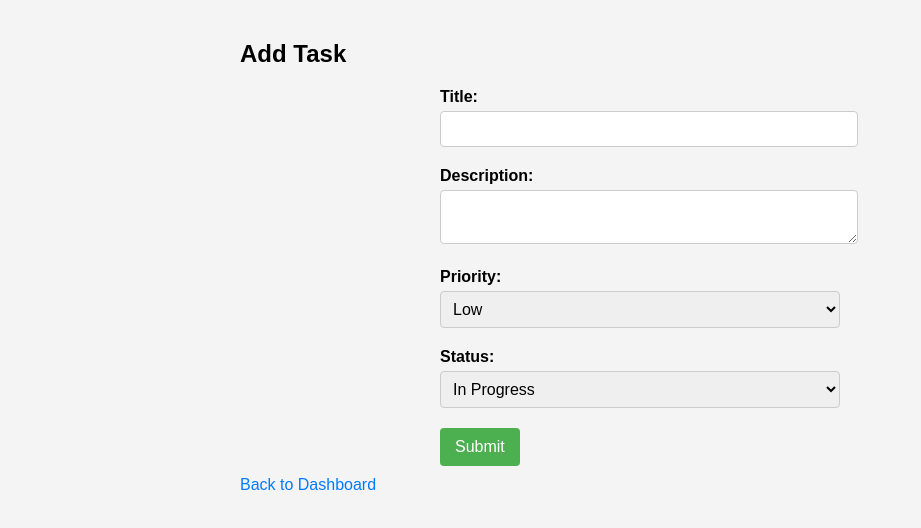
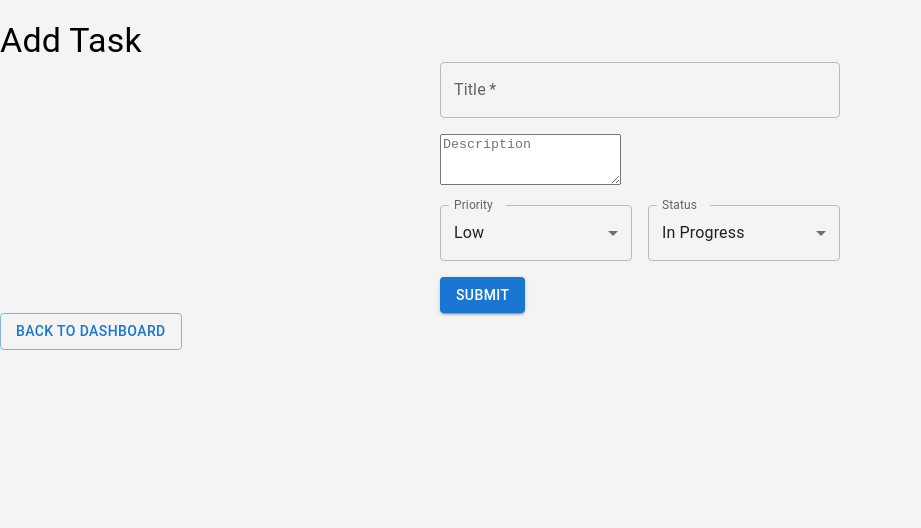
Before and after one commit to AmilaWeerasinghe/TaskManager-frontend, a React (Create React App) app: page /add-task in a window 1280 px wide. Shown: the top 528 px of the page, without its empty margins (0-921 px from the left). Built offline with nearby package versions, Linux system fonts and the light colour scheme; no server answers.

Commit message:
added material UI

```diff
--- a/package.json
+++ b/package.json
@@ -3,6 +3,10 @@
   "version": "0.1.0",
   "private": true,
   "dependencies": {
+    "@emotion/react": "^11.11.1",
+    "@emotion/styled": "^11.11.0",
+    "@mui/icons-material": "^5.14.16",
+    "@mui/material": "^5.14.17",
     "@testing-library/jest-dom": "^5.17.0",
     "@testing-library/react": "^13.4.0",
     "@testing-library/user-event": "^13.5.0",
--- a/src/App.js
+++ b/src/App.js
@@ -1,5 +1,6 @@
 // src/App.js
 import React, { useState, useEffect } from 'react';
+import { Container, Typography, Button } from '@mui/material';
 import { BrowserRouter as Router, Route, Routes, Link } from 'react-router-dom';
 import AddTaskPage from './components/AddTaskPage';
 import TaskListPage from './components/TaskListPage';
@@ -8,16 +9,22 @@ import './App.css';
 
 const Home = () => {
   return (
-    <div className="app-container">
-      <h1>Task Management Dashboard</h1>
+    <Container className="app-container">
+      <Typography variant="h2">Task Management Dashboard</Typography>
 
       {/* Render buttons for Add Task and Task List */}
       <div className="nav-tiles">
-        <Link to="/add-task">Add Task</Link>
-        <Link to="/task-list">Task List</Link>
-        <Link to="/edit-task">Edit Task</Link>
+        <Button component={Link} to="/add-task" variant="contained" color="primary">
+          Add Task
+        </Button>
+        <Button component={Link} to="/task-list" variant="contained" color="primary">
+          Task List
+        </Button>
+        <Button component={Link} to="/edit-task" variant="contained" color="primary">
+          Edit Task
+        </Button>
       </div>
-    </div>
+    </Container>
   );
 };
 
--- a/src/components/AddTaskPage.js
+++ b/src/components/AddTaskPage.js
@@ -1,6 +1,9 @@
 import React, { useState } from 'react';
 import { Link } from 'react-router-dom';
 import TaskForm from './TaskForm';
+import { Typography, Button, Snackbar } from '@mui/material';
+import CloseIcon from '@mui/icons-material/Close';
+
 import './styles/AddTaskPage.css'; // Import the CSS file for styling
 
 const AddTaskPage = ({ onAdd }) => {
@@ -26,19 +29,27 @@ const AddTaskPage = ({ onAdd }) => {
 
   return (
     <div className="page-container">
-      <h2>Add Task</h2>
+      <Typography variant="h4">Add Task</Typography>
 
-      {/* Display response banner */}
-      {responseBanner && (
-        <div className={`response-banner ${responseBanner.type}`}>
-          <p>{responseBanner.message}</p>
-          <button onClick={handleBannerClose}>&times;</button>
-        </div>
-      )}
+      {/* Display response banner using Material-UI Snackbar */}
+      <Snackbar
+        open={responseBanner !== null}
+        autoHideDuration={6000}
+        onClose={handleBannerClose}
+        message={responseBanner?.message}
+        action={
+          <Button color="inherit" size="small" onClick={handleBannerClose}>
+            <CloseIcon fontSize="small" />
+          </Button>
+        }
+      />
+
       <TaskForm onSubmit={handleAddTask} />
-      <Link to="/" className="back-link">
+
+      {/* Back to Dashboard link styled as a Material-UI Button */}
+      <Button component={Link} to="/" variant="outlined" color="primary" className="back-link">
         Back to Dashboard
-      </Link>
+      </Button>
     </div>
   );
 };
--- a/src/components/EditTaskPage.js
+++ b/src/components/EditTaskPage.js
@@ -1,8 +1,17 @@
-// EditTaskPage.js
 import React, { useState, useEffect } from 'react';
 import { Link } from 'react-router-dom';
 import TaskForm from './TaskForm';
-import './styles/EditTaskPage.css';
+import {
+  Typography,
+  List,
+  ListItem,
+  ListItemText,
+  Paper,
+  Grid,
+  Snackbar,
+  Button,
+} from '@mui/material';
+import { Alert } from '@mui/material';
 
 const EditTaskPage = () => {
   const [tasks, setTasks] = useState([]);
@@ -76,53 +85,60 @@ const EditTaskPage = () => {
   };
 
   return (
-    <div className="page-container">
-    <h2>Edit Task</h2>
-
-    <div className="tasks-list-container">
-      <div className="tasks-list">
-        {/* Display the list of tasks */}
-        <ul>
+    <Grid container spacing={3}>
+      <Grid item xs={12}>
+        <Typography variant="h2">Edit Task</Typography>
+      </Grid>
+      <Grid item xs={4}>
+        <Paper elevation={3}>
+          <Typography variant="h4">Tasks List</Typography>
+          <List>
             {tasks.map((task) => (
-            <li key={task.id} onClick={() => handleSelectTask(task)}>
-              {task.title}
-            </li>
+              <ListItem key={task.id} button onClick={() => handleSelectTask(task)}>
+                <ListItemText primary={task.title} />
+              </ListItem>
             ))}
-        </ul>
-      </div>
-
-      <div className="edit-task-form">
-        {/* conditional rendering */}
+          </List>
+        </Paper>
+      </Grid>
+      <Grid item xs={8}>
+        <Paper elevation={3}>
           {selectedTask && (
-          <>
-            <h3>Edit Task: {selectedTask.title}</h3>
-            <TaskForm key={selectedTask.id} initialTask={selectedTask} onSubmit={handleUpdateTask} />
-            <button onClick={handleDeleteTask} className="delete-task-button">
+            <div>
+              <Typography variant="h4">Edit Task: {selectedTask.title}</Typography>
+              <TaskForm initialTask={selectedTask} onSubmit={handleUpdateTask} />
+              <Button variant="contained" color="secondary" onClick={handleDeleteTask}>
                 Delete Task
-            </button>
-            <p>
-              {/* Display task details for reference */}
-              Task ID: {selectedTask.id}, Priority: {selectedTask.priority}, Status: {selectedTask.status}
-            </p>
-          </>
-        )}
-
-        {/* Display a message if no task is selected */}
-        {!selectedTask && <p className="select-task-message">Select a task to edit.</p>}
-
-        {/* Response or error banner */}
-        {responseBanner && (
-          <div className={`response-banner ${responseBanner.type}`}>
-            <p>{responseBanner.message}</p>
-            <button onClick={handleBannerClose}>&times;</button>
+              </Button>
+              <Typography>
+                Task ID: {selectedTask.id}, Priority: {selectedTask.priority}, Status:{' '}
+                {selectedTask.status}
+              </Typography>
             </div>
           )}
-      </div>
-    </div>
+          {!selectedTask && (
+            <Typography variant="body1" color="textSecondary">
+              Select a task to edit.
+            </Typography>
+          )}
+        </Paper>
+      </Grid>
+      <Grid item xs={12}>
         <Link to="/" className="back-link">
           Back to Dashboard
         </Link>
-  </div>
+      </Grid>
+      <Snackbar
+        open={responseBanner !== null}
+        autoHideDuration={6000}
+        onClose={handleBannerClose}
+        anchorOrigin={{ vertical: 'top', horizontal: 'center' }}
+      >
+        <Alert onClose={handleBannerClose} severity={responseBanner?.type}>
+          {responseBanner?.message}
+        </Alert>
+      </Snackbar>
+    </Grid>
   );
 };
 
--- a/src/components/TaskForm.js
+++ b/src/components/TaskForm.js
@@ -1,9 +1,9 @@
-// TaskForm.js
 import React, { useState } from 'react';
+import { TextField, TextareaAutosize, Select, MenuItem, Button, FormControl, InputLabel, Container, Grid } from '@mui/material';
 import './styles/TaskForm.css'; // Import the CSS file for styling
 
 const TaskForm = ({ initialTask, onSubmit }) => {
-  const [task, setTask] = useState(initialTask || { title: '', priority: 'Low', status: 'inProgress', description: '' });
+  const [task, setTask] = useState(initialTask || { title: '', priority: 'low', status: 'inProgress', description: '' });
 
   const handleChange = (e) => {
     const { name, value } = e.target;
@@ -16,54 +16,74 @@ const TaskForm = ({ initialTask, onSubmit }) => {
   };
 
   return (
+    <Container>
       <form onSubmit={handleSubmit} className="task-form">
-      <div className="form-group">
-        <label htmlFor="title">Title:</label>
-        <input
-          type="text"
+        <Grid container spacing={2}>
+          <Grid item xs={12}>
+            <TextField
+              fullWidth
+              label="Title"
               id="title"
               name="title"
               value={task?.title || ''}
               onChange={handleChange}
               required
-          className="form-control"
             />
-      </div>
-
-      <div className="form-group">
-        <label htmlFor="description">Description:</label>
-        <textarea
+          </Grid>
+          <Grid item xs={12}>
+            <TextareaAutosize
+              fullWidth
+              minRows={3}
+              placeholder="Description"
               id="description"
               name="description"
               value={task?.description || ''}
               onChange={handleChange}
               required
-          className="form-control"
-        ></textarea>
-      </div>
-
-      <div className="form-group">
-        <label htmlFor="priority">Priority:</label>
-        <select id="priority" name="priority" value={task?.priority || ''} onChange={handleChange} required className="form-control">
-          <option value="low">Low</option>
-          <option value="medium">Medium</option>
-          <option value="high">High</option>
-        </select>
-      </div>
-
-      <div className="form-group">
-        <label htmlFor="status">Status:</label>
-        <select id="status" name="status" value={task?.status || ''} onChange={handleChange} required className="form-control">
-          <option value="todo">To-Do</option>
-          <option value="inProgress">In Progress</option>
-          <option value="done">Done</option>
-        </select>
-      </div>
-
-      <button type="submit" className="btn-submit">
+            />
+          </Grid>
+          <Grid item xs={6}>
+            <FormControl fullWidth>
+              <InputLabel htmlFor="priority">Priority</InputLabel>
+              <Select
+                label="Priority"
+                id="priority"
+                name="priority"
+                value={task?.priority || 'low'}
+                onChange={handleChange}
+                required
+              >
+                <MenuItem value="low">Low</MenuItem>
+                <MenuItem value="medium">Medium</MenuItem>
+                <MenuItem value="high">High</MenuItem>
+              </Select>
+            </FormControl>
+          </Grid>
+          <Grid item xs={6}>
+            <FormControl fullWidth>
+              <InputLabel htmlFor="status">Status</InputLabel>
+              <Select
+                label="Status"
+                id="status"
+                name="status"
+                value={task?.status || ''}
+                onChange={handleChange}
+                required
+              >
+                <MenuItem value="todo">To-Do</MenuItem>
+                <MenuItem value="inProgress">In Progress</MenuItem>
+                <MenuItem value="done">Done</MenuItem>
+              </Select>
+            </FormControl>
+          </Grid>
+          <Grid item xs={12}>
+            <Button type="submit" variant="contained" color="primary">
               Submit
-      </button>
+            </Button>
+          </Grid>
+        </Grid>
       </form>
+    </Container>
   );
 };
 
--- a/src/components/TaskListPage.js
+++ b/src/components/TaskListPage.js
@@ -1,7 +1,6 @@
-// TaskListPage.js
 import React, { useState, useEffect } from 'react';
 import { Link } from 'react-router-dom';
-import '../App.css'
+import { Typography, Card, CardContent, Divider, Button, Box } from '@mui/material';
 
 const TaskListPage = () => {
   const [tasks, setTasks] = useState([]);
@@ -26,22 +25,27 @@ const TaskListPage = () => {
 
   return (
     <div>
-      <h2>Task List</h2>
+      <Typography variant="h4">Task List</Typography>
+      <Divider />
 
-      {/* Display tasks in a more organized way */}
+      {/* Display tasks using Material-UI Card components */}
       <div className="task-list">
         {tasks.map((task) => (
-          <div key={task.id} className="task-card">
-            <h3>{task.title}</h3>
-            <p>Description: {task.description}</p>
-            <p>Priority: {task.priority}</p>
-            <p>Status: {task.status}</p>
-          </div>
+          <Card key={task.id} variant="outlined" className="task-card">
+            <CardContent>
+              <Typography variant="h6">{task.title}</Typography>
+              <Typography variant="body1">Description: {task.description}</Typography>
+              <Typography variant="body2">Priority: {task.priority}</Typography>
+              <Typography variant="body2">Status: {task.status}</Typography>
+            </CardContent>
+          </Card>
         ))}
       </div>
-      <Link to="/" className="back-link">
-        Back to Dashboard
-      </Link>
+      <Box mt={2}>
+        <Button component={Link} to="/" variant="outlined" color="primary">
+          Back to Dashboard
+        </Button>
+      </Box>
     </div>
   );
 };
```
Also changed, not shown: src/components/TaskList.js (+12 -8 lines), 1 other file (tests, documents, lock files or other folders). Lines whose indentation alone changed are shown as unchanged.
